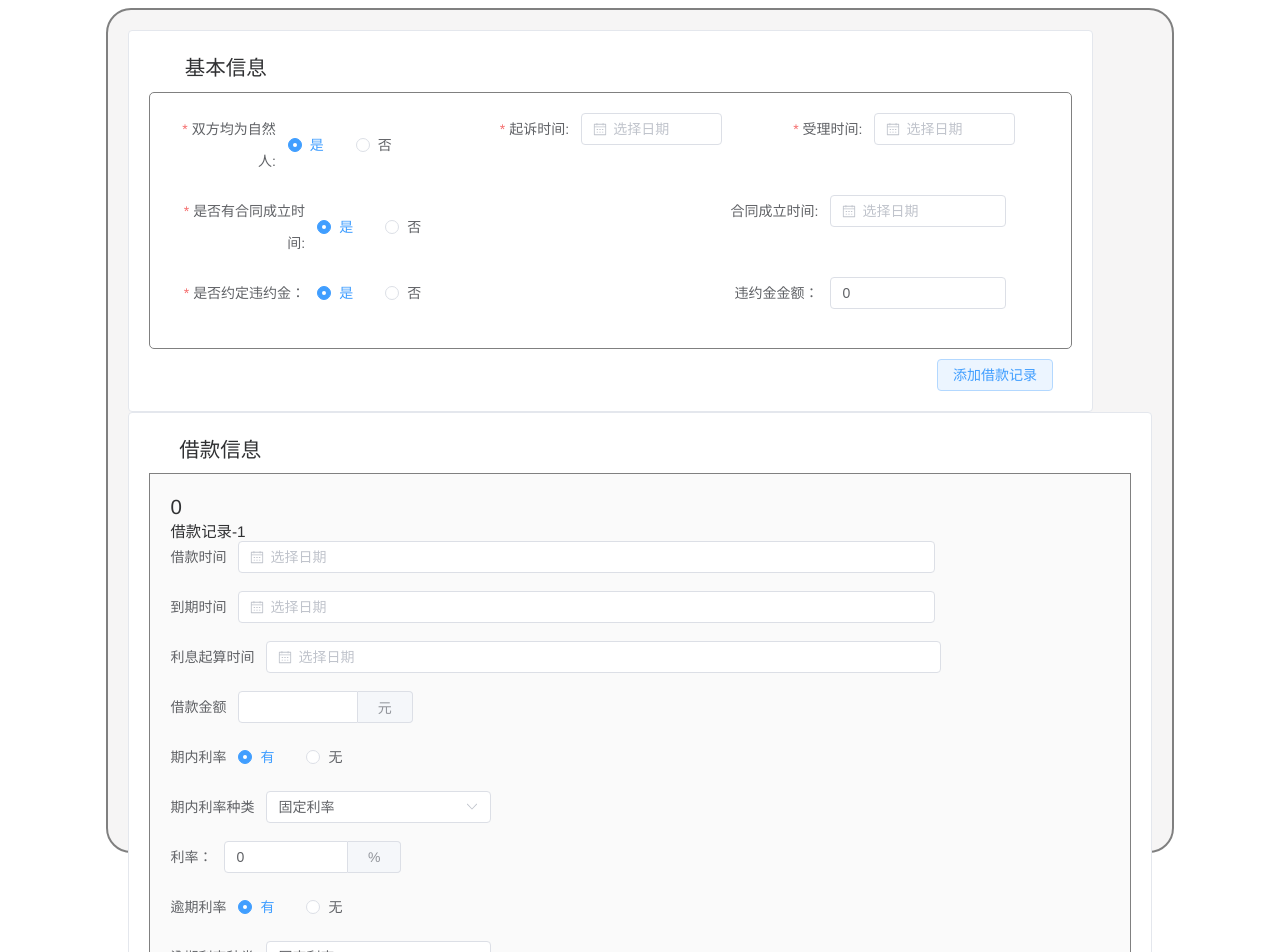
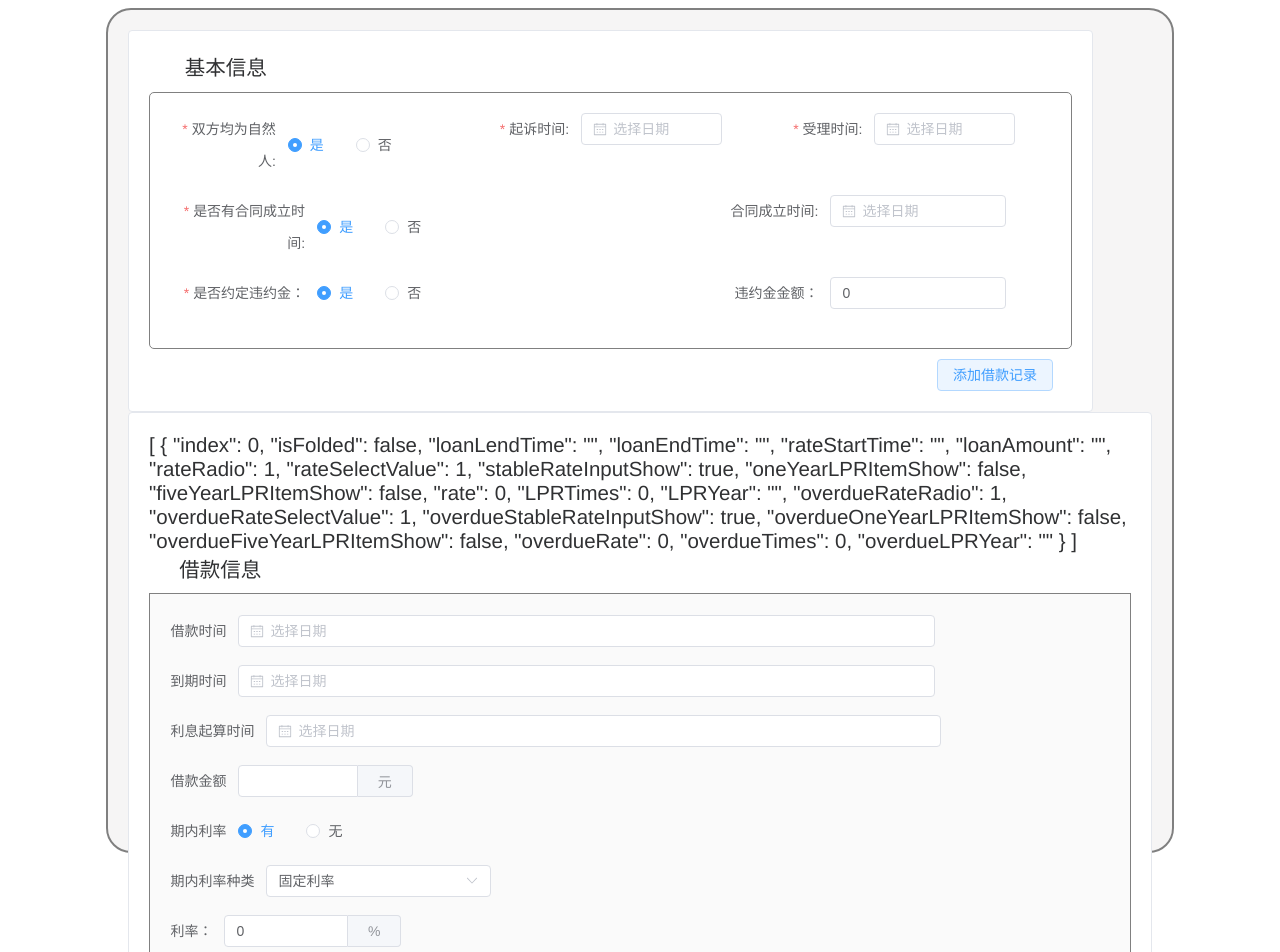
Before and after one commit to KYSpring/thu_lx_vue3, a Vue app: page / in a window 1280 px wide. Shown: the top 952 px of the page. Built offline with nearby package versions, Linux system fonts and the light colour scheme; some icons are missing.

Commit message:
更新借还款记录

```diff
--- a/src/components/LXActionMod.vue
+++ b/src/components/LXActionMod.vue
@@ -26,7 +26,7 @@ const rateSelect = [
     value: 3,
   },
 ]
-let basicRecord = { //初始化一个新记录
+const basicRecord = { //初始化一个新记录
   index: 0,//与records中的索引保持一致
   isFolded: false,//面板折叠状态
   loanLendTime:'',//借款时间
@@ -42,7 +42,7 @@ let basicRecord = { //初始化一个新记录
   fiveYearLPRItemShow: false,
   rate:0,//期内利率
   LPRTimes:0,//LPR倍率
-  LPRYear:'2021-12-02',//期内利率约定的LPR年份
+  LPRYear:'',//期内利率约定的LPR年份
 
   // 逾期利息
   overdueRateRadio: 1, // 选择有无余期利息
@@ -52,15 +52,12 @@ let basicRecord = { //初始化一个新记录
   overdueFiveYearLPRItemShow: false,
   overdueRate:0,//逾期利率
   overdueTimes:0,//逾期LPR倍率
-  overdueLPRYear:'2021/12/02',//逾期利率约定的LPR年份
+  overdueLPRYear:'',//逾期利率约定的LPR年份
 }
 const records = ref([{...basicRecord}])//深拷贝basicrecord;
 const testfn = () => { //test
   console.log('records.value',records.value)
 }
-watch(records,(old,newrecord)=>{
-  testfn()
-})
 
 const recordUnfold = (recordKey)=>{
   records.value[recordKey].isFolded = true;
@@ -79,6 +76,7 @@ const addBlankRecord = () => {
 // 传入recordKey 监控每个record 展开情况
 const rateSelectChange = (rateType, recordKey) => {
   // recordKey 是数组的下标
+  console.log('rateType',rateType)
   switch (rateType) {
     case 1:
       console.log(1);
@@ -94,10 +92,14 @@ const rateSelectChange = (rateType, recordKey) => {
 
       break;
     default:
+      console.log(3);
       records.value[recordKey].fiveYearLPRItemShow = true;
       records.value[recordKey].oneYearLPRItemShow = false;
       records.value[recordKey].stableRateInputShow = false;
   }
+  console.log(records.value[recordKey].stableRateInputShow,
+  records.value[recordKey].oneYearLPRItemShow,
+  records.value[recordKey].fiveYearLPRItemShow)
 }
 
 const overdueRateSelectChange = (rateType, recordKey) => {
@@ -126,6 +128,7 @@ const overdueRateSelectChange = (rateType, recordKey) => {
 <template>
   <div id="basebox">
     <el-card shadow="hover" style="width: 100%">
+  {{records}}
       <!-- title部分 -->
       <el-row justify="space-between">
         <el-col
@@ -157,12 +160,6 @@ const overdueRateSelectChange = (rateType, recordKey) => {
         v-for="(recordItem, recordKey) in records"
         :key="recordItem.index"
       >
-      {{recordItem.index}}
-        <!-- 借款记录标题部分 -->
-        <el-row>
-          <span class="recordTitle">借款记录-{{ recordKey + 1 }}</span>
-        </el-row>
-
         <!-- 借款展开主要内容 -->
         <div v-show="!recordItem.isFolded">
           <el-form label-position="right">
@@ -171,7 +168,7 @@ const overdueRateSelectChange = (rateType, recordKey) => {
               v-model="recordItem.loanLendTime"
               type="date" placeholder="选择日期"
               style="width: 80%;"
-              format="YYYY/MM/DD" value-format="YYYY-MM-DD">
+              format="YYYY-MM-DD" value-format="YYYY-MM-DD">
               </el-date-picker>
             </el-form-item>
             <el-form-item label="到期时间" inline>
@@ -179,7 +176,7 @@ const overdueRateSelectChange = (rateType, recordKey) => {
               v-model="recordItem.loanEndTime"
               type="date" placeholder="选择日期"
               style="width: 80%;"
-              format="YYYY/MM/DD" value-format="YYYY-MM-DD">
+              format="YYYY-MM-DD" value-format="YYYY-MM-DD">
               </el-date-picker>
             </el-form-item>
             <el-form-item label="利息起算时间">
@@ -187,7 +184,7 @@ const overdueRateSelectChange = (rateType, recordKey) => {
               v-model="recordItem.rateStartTime"
               type="date" placeholder="选择日期"
               style="width: 80%;"
-              format="YYYY/MM/DD" value-format="YYYY-MM-DD">
+              format="YYYY-MM-DD" value-format="YYYY-MM-DD">
               </el-date-picker>
             </el-form-item>
             <el-form-item label="借款金额">
@@ -207,7 +204,7 @@ const overdueRateSelectChange = (rateType, recordKey) => {
               <el-select
                 v-model="recordItem.rateSelectValue"
                 placeholder="请选择"
-                @change="rateSelectChange(rateType, recordKey)"
+                @change="rateSelectChange(recordItem.rateSelectValue, recordKey)"
               >
                 <el-option
                   v-for="(item, key) in rateSelect"
@@ -257,16 +254,29 @@ const overdueRateSelectChange = (rateType, recordKey) => {
 
             <!-- 五年期 利率倍数输入框 -->
             <el-form-item v-if="recordItem.fiveYearLPRItemShow && recordItem.rateRadio">
+              <el-row>
+                <el-col :span="8">
                   <el-input
                     type="number"
                     oninput="value=value.replace(/[^\d]/g,'')"
                     placeholder=""
                     clearable
-                style="width: 30%"
+                    style="width: 75%"
                     v-model="recordItem.LPRTimes"
                   >
                     <template #append>倍</template>
                   </el-input>
+                </el-col>
+                <el-col :span="12">
+                  <el-input
+                    style="width: 50%"
+                    placeholder="输入年份（默认当前年）"
+                    v-model="recordItem.LPRYear"
+                  >
+                    <template #append>年</template>
+                  </el-input>
+                </el-col>
+              </el-row>
             </el-form-item>
 
             <!-- 逾期利息 -->
@@ -281,7 +291,7 @@ const overdueRateSelectChange = (rateType, recordKey) => {
               <el-select
                 v-model="recordItem.overdueRateSelectValue"
                 placeholder="请选择"
-                @change="overdueRateSelectChange(rateType, recordKey)"
+                @change="overdueRateSelectChange(recordItem.overdueRateSelectValue, recordKey)"
               >
                 <el-option
                   v-for="(item, key) in rateSelect"
```
Lines whose indentation alone changed are shown as unchanged.
